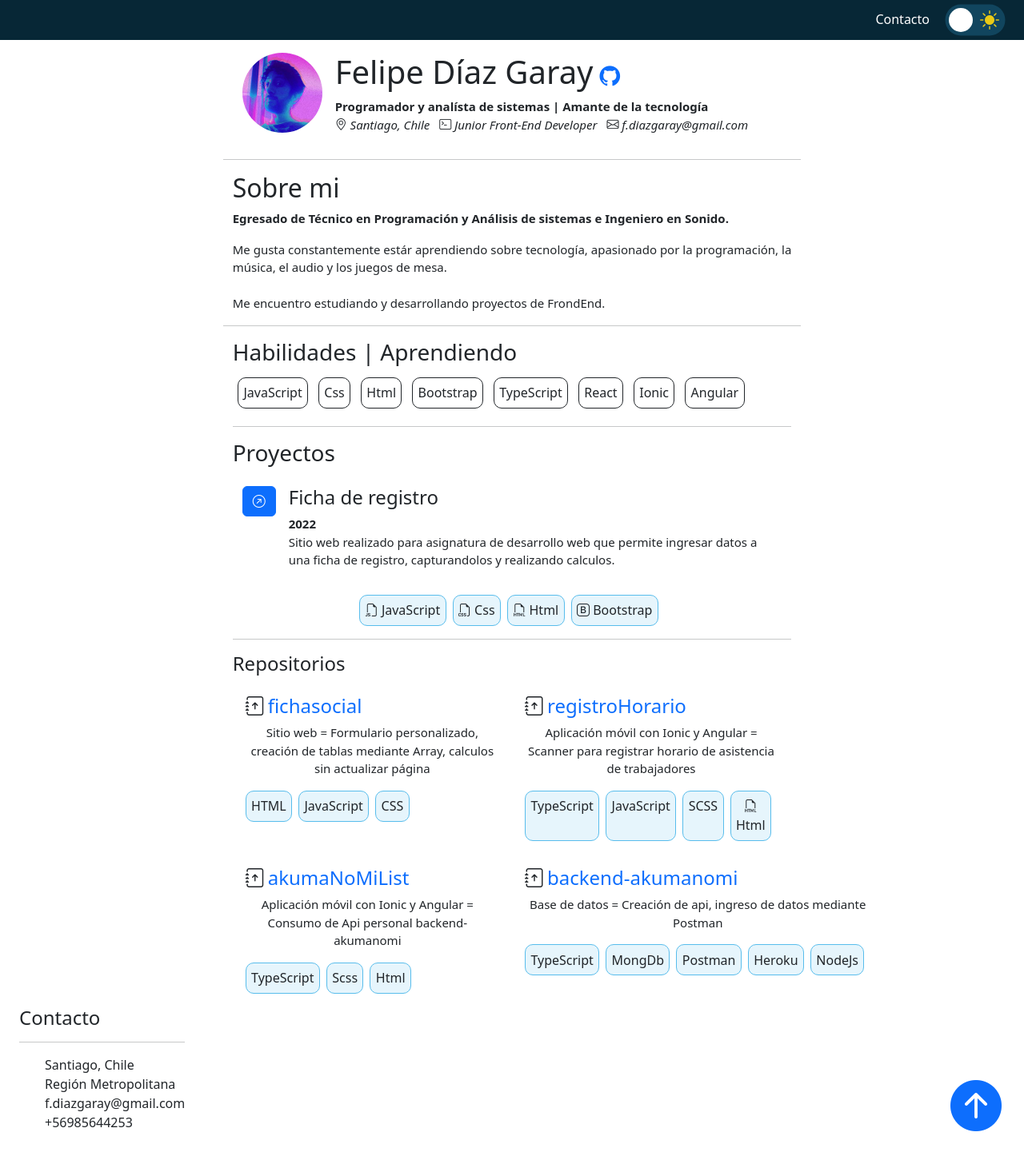
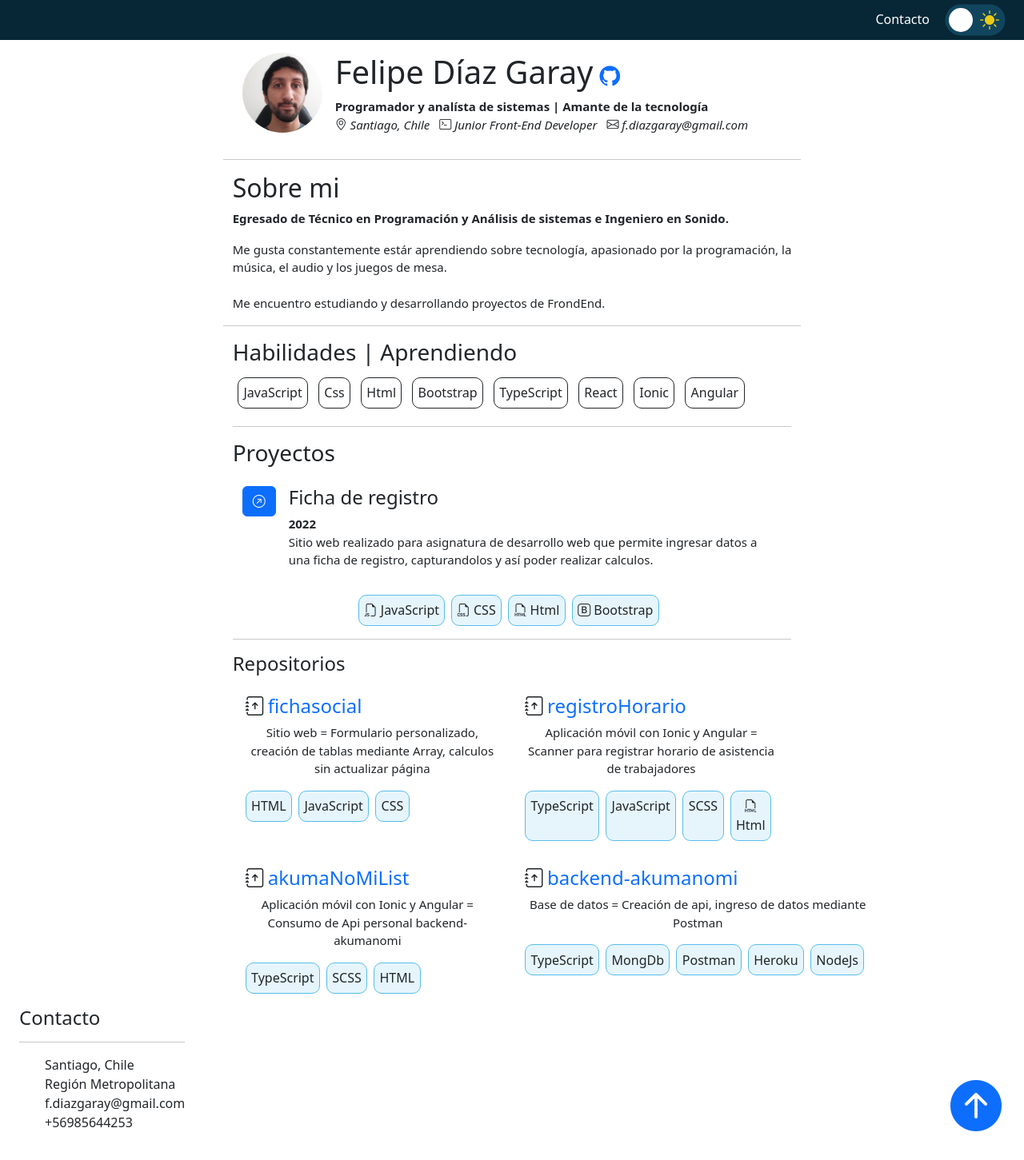
Before and after one commit to Fdiazg/portafolio, a plain HTML site: page index.html in a window 1280 px wide. Shown: the whole page at 80% size. Drawn offline with nearby package versions, Linux system fonts and the light colour scheme.

Commit message:
icon27122022

```diff
--- a/index.html
+++ b/index.html
@@ -6,6 +6,7 @@
     <meta http-equiv="X-UA-Compatible" content="IE=edge">
     <meta name="viewport" content="width=device-width, initial-scale=1.0">
     <title>Felipe Díaz G</title>
+    <link rel="shortcut icon" href="./img/ico2.ico">
     <link rel="stylesheet" href="./css/app.css">
     <!-- CSS only -->
     <link href="https://cdn.jsdelivr.net/npm/bootstrap@5.2.2/dist/css/bootstrap.min.css" rel="stylesheet"
@@ -44,7 +45,7 @@
                 <div class="container ">
                     <ul class="list-group list-group-horizontal ">
                         <li class="pt-2 mt-2 ">
-                            <img class="imgRedonda" src="./img/perfik.jpg" alt="">
+                            <img class="imgRedonda" src="./img/perfil2.jpg" alt="">
                         </li>
                         <li class="p-2 m-2 iconos ">
                             <h1 class=" d-flex ">Felipe Díaz Garay
@@ -123,7 +124,7 @@
                                 </p>
                                 <p class="">
                                     Sitio web realizado para asignatura de desarrollo web que permite ingresar datos
-                                    a una ficha de registro, capturandolos y realizando calculos.
+                                    a una ficha de registro, capturandolos y así poder realizar calculos.
                                 </p>
 
                             </li>
@@ -136,7 +137,7 @@
                             </li>
                             <li class="liExperiencias ">
                                 <i class="bi bi-filetype-css "></i>
-                                Css
+                                CSS
                             </li>
                             <li class="liExperiencias ">
                                 <i class="bi bi-filetype-html"></i>
@@ -231,10 +232,10 @@
                                         TypeScript
                                     </li>
                                     <li class="liExperiencias ">
-                                        Scss
+                                        SCSS
                                     </li>
                                     <li class="liExperiencias ">
-                                        Html
+                                        HTML
                                     </li>
                                 </ul>
                             </li>
@@ -271,35 +272,6 @@
                                 </ul>
                             </li>
                         </ul>
-                        <!-- <ul id="" class="list-group list-group-horizontal col-xl-6 col-lg-6 col-md-6  ">
-
-                            <li class="p-2 m-2 iconos">
-                                <h4 class=" d-flex">
-                                    <i class="bi bi-journal-arrow-up"></i>
-                                    <a class="mx-1" href="https://github.com/Fdiazg/registroHorario" target="_blank">
-                                        ProyectoGBMVC
-                                    </a>
-                                </h4>
-
-                                <p class="">
-                                    MVC = CRUD y visualización
-                                </p>
-                                <ul id="reGBMVC"  class="list-group list-group-horizontal  repositorio">
-                                    <li class="liExperiencias ">
-                                        TypeScript
-                                    </li>
-                                    <li class="liExperiencias ">
-                                        MongDb
-                                    </li>
-                                    <li class="liExperiencias ">
-                                        Postman
-                                    </li>
-                                    <li class="liExperiencias ">
-                                        Heroku
-                                    </li>
-                                </ul>
-                            </li>
-                        </ul> -->
 
                     </div>
                 </div>
```
Also changed, not shown: img/ico.ico (added), img/ico2.ico (renamed from img/perfik.jpg), img/perfil2.jpg (added).
